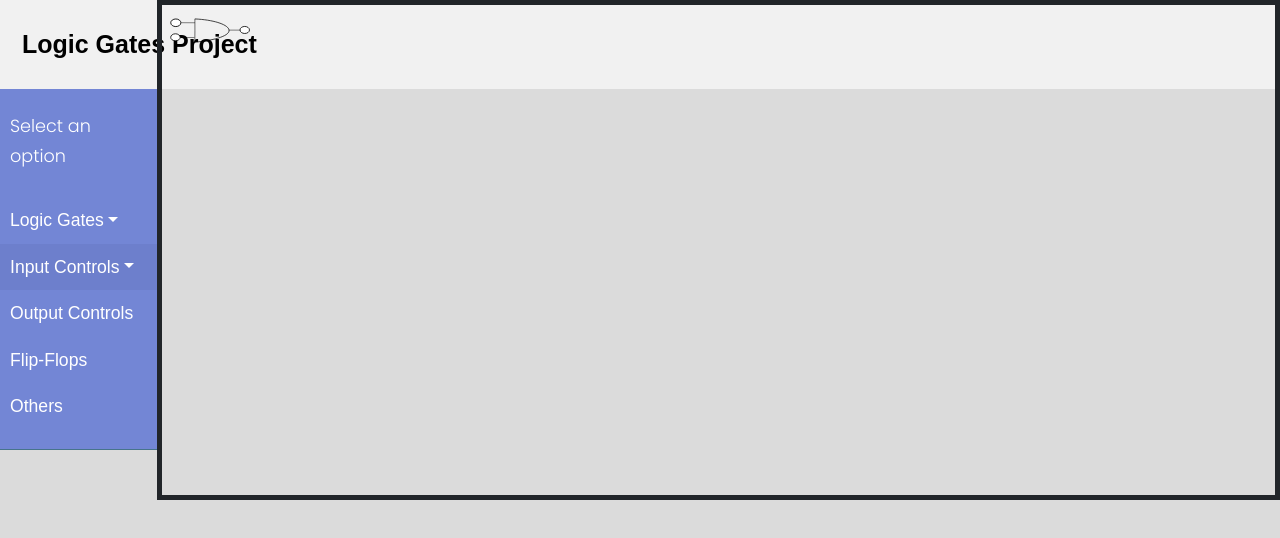
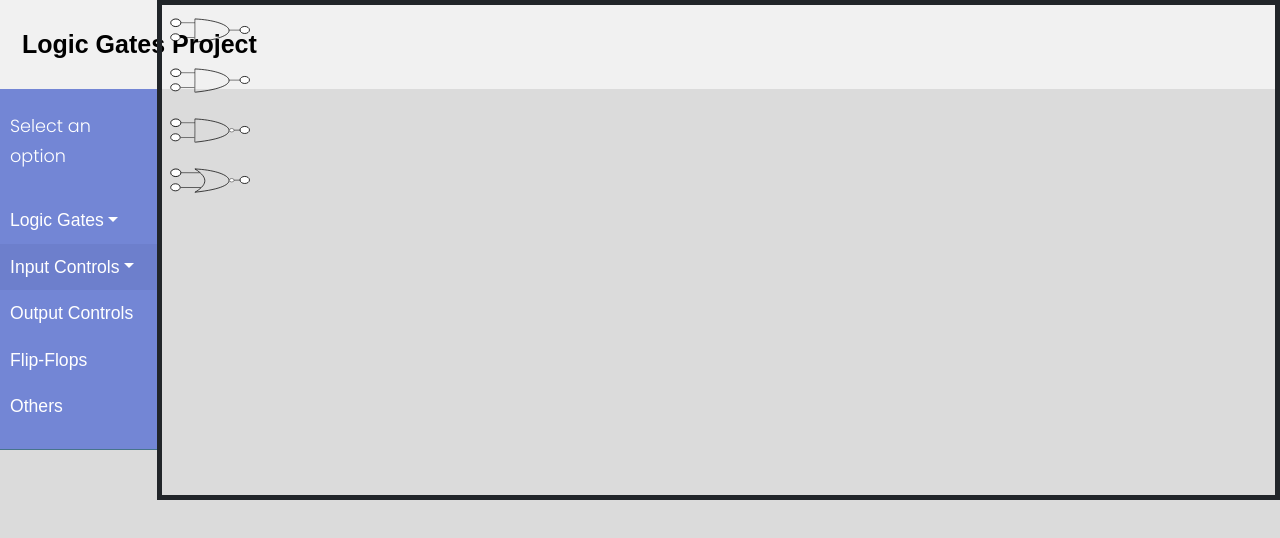
Before and after one commit to jamesdistefano1/logicGates, a React (Create React App) app: page / in a window 1280 px wide. Shown: the top 538 px of the page. Built offline with nearby package versions, Linux system fonts and the light colour scheme.

Commit message:
added basic 4 logic gates

```diff
--- a/src/modules/application/canvas/Canvas.js
+++ b/src/modules/application/canvas/Canvas.js
@@ -2,11 +2,18 @@ import React from 'react';
 import ReactDOM from 'react-dom';
 import Draggable from 'react-draggable';
 import And from  './And.js';
+import Or from  './Or.js';
+import Nand from './Nand.js';
+import Nor from './Nor.js';
+
 function Canvas(){
 
   return(
     <div id="canvas" style={{height: '500px', width: '90%', position: 'relative', overflow: 'auto',  padding: '0'}}>
       <And />
+      <Or />
+      <Nand />
+      <Nor />
     </div>
   );
 }
--- /dev/null
+++ b/src/modules/application/canvas/Nand.js
@@ -0,0 +1,16 @@
+import React from 'react';
+import ReactDOM from 'react-dom';
+import Draggable from 'react-draggable';
+
+function Nand(){
+
+  return(
+    <div>
+      <Draggable grid={[50, 50]}>
+        <img src={require('./NAND.svg')} draggable = "false" width = '100' height = '50'/>
+      </Draggable>
+    </div>
+  );
+}
+
+export default Nand;
--- /dev/null
+++ b/src/modules/application/canvas/Nor.js
@@ -0,0 +1,16 @@
+import React from 'react';
+import ReactDOM from 'react-dom';
+import Draggable from 'react-draggable';
+
+function Nor(){
+
+  return(
+    <div>
+      <Draggable grid={[50, 50]}>
+        <img src={require('./NOR.svg')} draggable = "false" width = '100' height = '50'/>
+      </Draggable>
+    </div>
+  );
+}
+
+export default Nor;
--- /dev/null
+++ b/src/modules/application/canvas/Or.js
@@ -0,0 +1,16 @@
+import React from 'react';
+import ReactDOM from 'react-dom';
+import Draggable from 'react-draggable';
+
+function Or(){
+
+  return(
+    <div>
+      <Draggable grid={[50, 50]}>
+        <img src={require('./OR.svg')} draggable = "false" width = '100' height = '50'/>
+      </Draggable>
+    </div>
+  );
+}
+
+export default Or;
```
